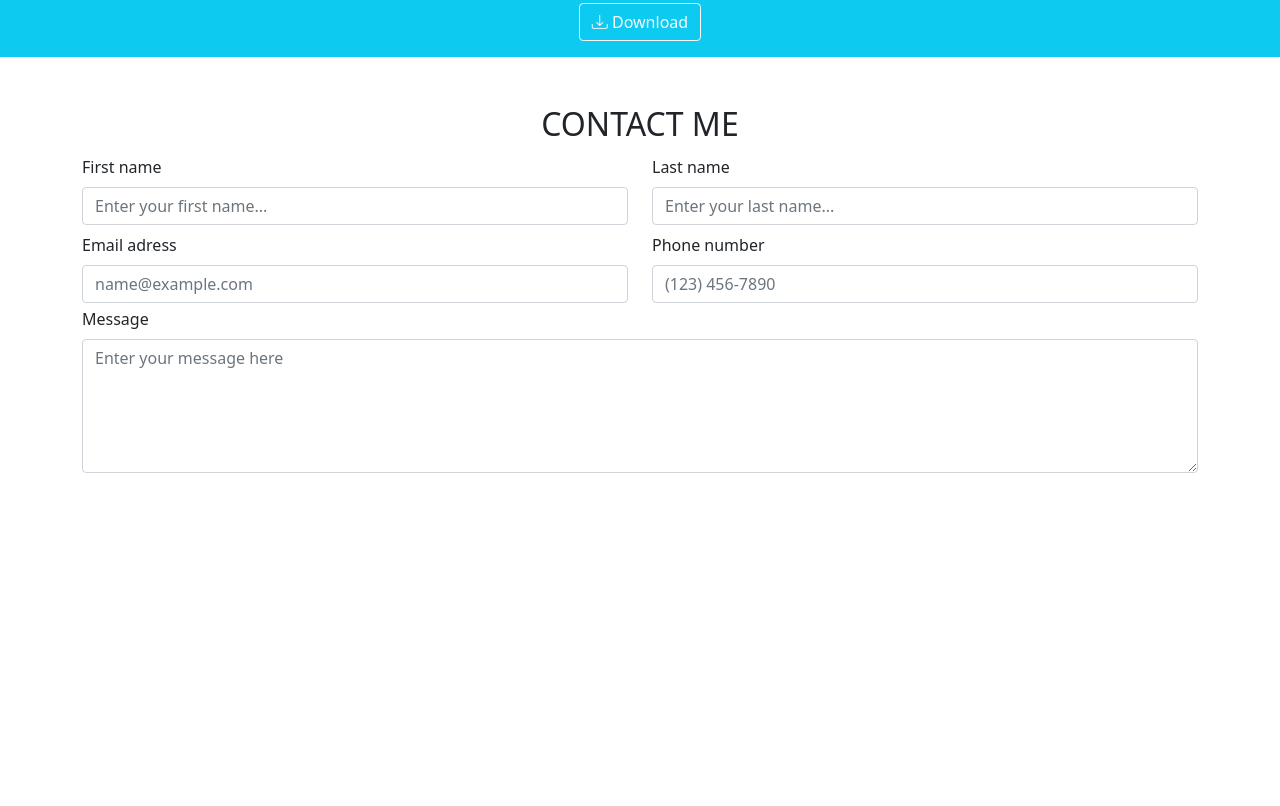
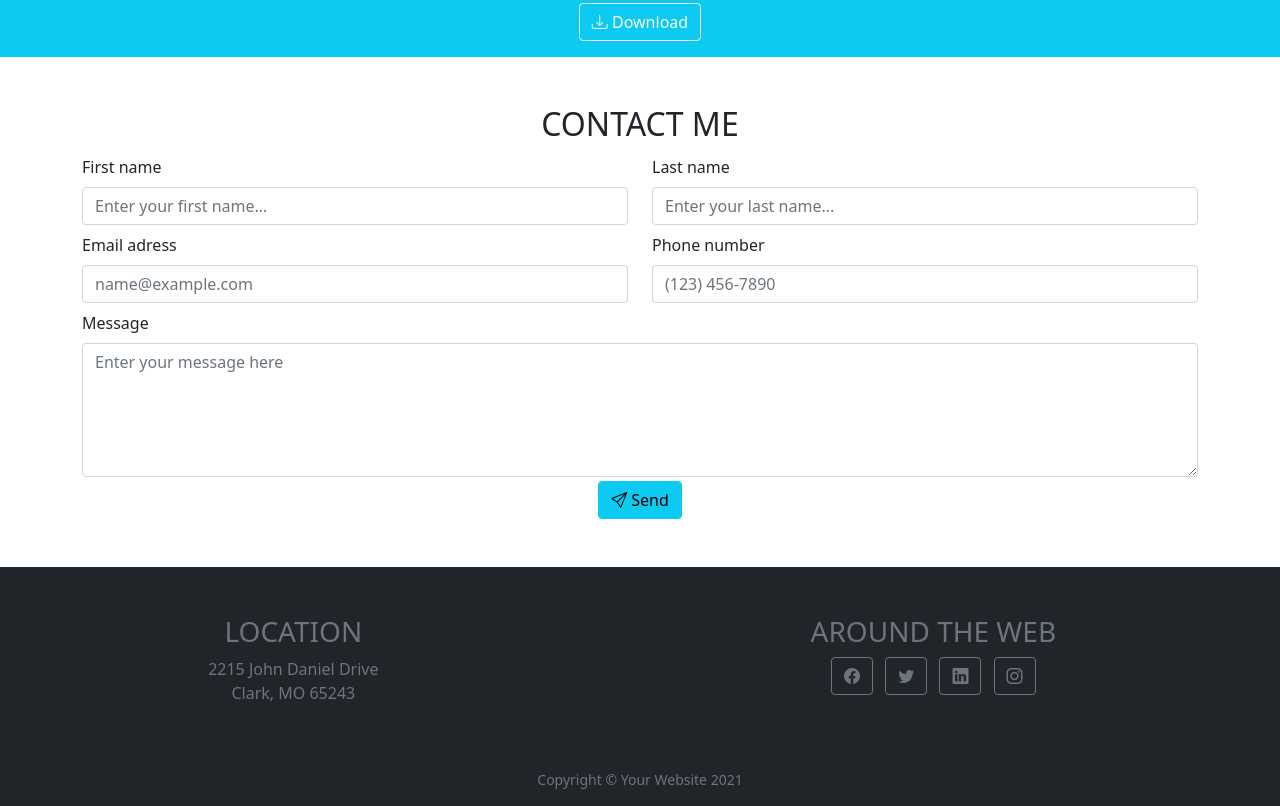
Before and after one commit to MattiaLoiacono/bootstrap-freelancer, a plain HTML site: page index.html in a window 1280 px wide. Shown: the part 1889-2695 px from the top of the page. Before the commit the page ends 2410 px from the top, so only its background shows below. Drawn offline with nearby package versions, Linux system fonts and the light colour scheme.

Commit message:
aggiunto footer sistemato titolo non centrato

```diff
--- a/index.html
+++ b/index.html
@@ -29,7 +29,7 @@
 
     <div class="container">
         <div class="row text-center">
-            <h2 class="m-3">Portfolio</h2>
+            <h2 class="my-3">Portfolio</h2>
         </div>
         <div class="row">
             <div class="col border p-0 mx-2 mb-5">
@@ -137,9 +137,33 @@
                 <label for="phone" class="form-label">Phone number</label>
                 <input type="number" id="phone" class="form-control" placeholder="(123) 456-7890">
             </div>
-            <div class="col-12">
+            <div class="col-12 my-1">
                 <label for="message" class="form-label">Message</label>
                 <textarea class="form-control" id="message" placeholder="Enter your message here" rows="5"></textarea>
+            </div>
+            <div class="col-12 text-center">
+                <button type="submit" class="btn btn-info"><i class="bi bi-send"></i> Send</button>
+            </div>
+        </div>
+    </div>
+
+    <div class="container-fluid bg-dark text-muted text-center">
+        <div class="row justify-content-around py-5">
+            <div class="col-2">
+                <h3>LOCATION</h3>
+                <p>2215 John Daniel Drive Clark, MO 65243</p>
+            </div>
+            <div class="col-3">
+                <h3>AROUND THE WEB</h3>
+                <button type="button" class="btn btn-outline-secondary mx-1"><i class="bi bi-facebook"></i></button>
+                <button type="button" class="btn btn-outline-secondary mx-1"><i class="bi bi-twitter"></i></button>
+                <button type="button" class="btn btn-outline-secondary mx-1"><i class="bi bi-linkedin"></i></button>
+                <button type="button" class="btn btn-outline-secondary mx-1"><i class="bi bi-instagram"></i></button>
+            </div>
+        </div>
+        <div class="row">
+            <div class="col-12">
+                <p class="small">Copyright &copy; Your Website 2021</p>
             </div>
         </div>
     </div>
```
